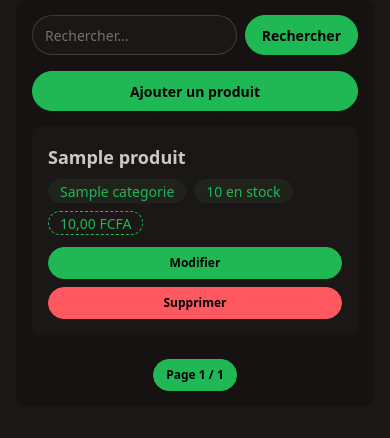
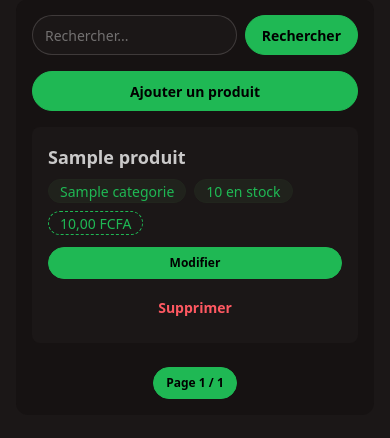
Before and after one commit to Mohamed06221/Gestion-stock, a Django app: page / in a window 390 px wide. Shown: the part 89-527 px from the top of the page. Run offline with Django 5.2, Linux system fonts and the light colour scheme; a user stored in the database is signed in; tables that the repository leaves empty hold one stand-in row (values such as "Sample post").

```diff
--- a/produits/templates/produits/liste.html
+++ b/produits/templates/produits/liste.html
@@ -35,7 +35,7 @@
             {% if request.user.is_staff %}
             <div class="flex flex-col gap-2 mt-1">
                 <a href="{% url 'modifier_produit' produit.id %}" class="btn btn-primary btn-sm w-full">Modifier</a>
-                <a href="{% url 'supprimer_produit' produit.id %}" class="btn btn-error btn-sm w-full">Supprimer</a>
+                <a href="{% url 'supprimer_produit' produit.id %}" class="btn btn-ghost w-full btn btn-error"">Supprimer</a>
             </div>
             {% endif %}
 
```
